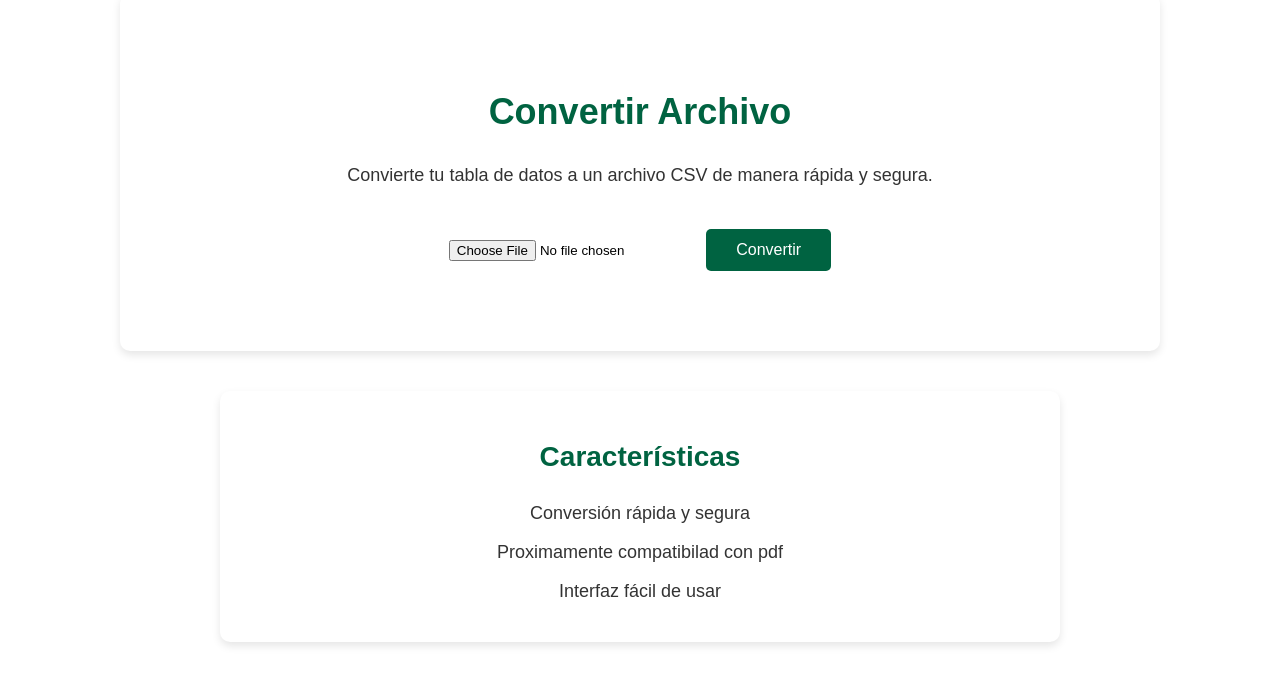
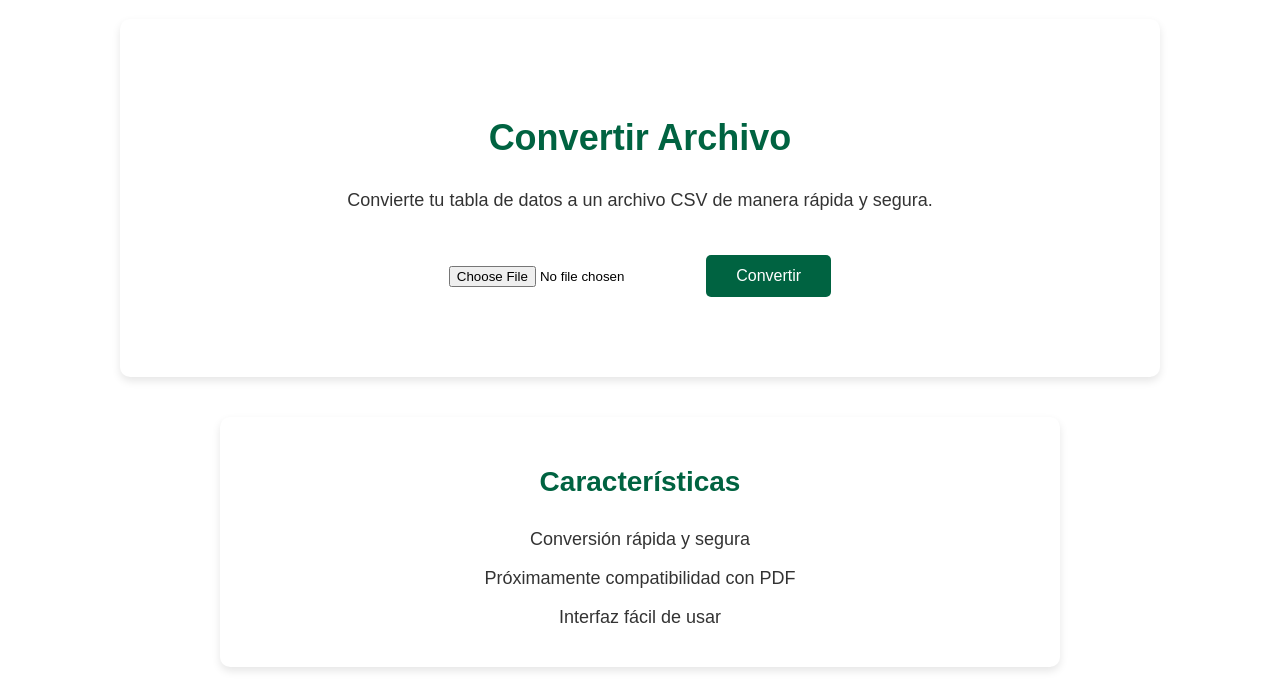
Before and after one commit to SkilletGD/PythonConvertidor, a Flask app: page / in a window 1280 px wide. Shown: the part 270-949 px from the top of the page. Run offline with Flask 3, Linux system fonts and the light colour scheme.

Commit message:
index.html

```diff
--- a/templates/index.html
+++ b/templates/index.html
@@ -1,13 +1,13 @@
-<!-- Definimos el tipo de documento y el lenguaje -->
+<!-- Definimos el tipo de documento y el idioma -->
 <!DOCTYPE html>
-<html lang="es">
+<html lang="es">https://github.com/SkilletGD/PythonConvertidor/blob/main/templates/index.html
 <head>
-    <!-- Definimos el conjunto de caracteres y la ventana de visualizacion -->
+    <!-- Definimos el conjunto de caracteres y la ventana de visualización -->
     <meta charset="UTF-8">
     <meta name="viewport" content="width=device-width, initial-scale=1.0">
-    <!-- Definimos el titulo de la pagina -->
+    <!-- Definimos el título de la página -->
     <title>Convertir Archivos - UAEMex</title>
-    <!-- Enlazamos el archivo de estilos css -->
+    <!-- Enlazamos el archivo de estilos CSS -->
     <link rel="stylesheet" href="{{ url_for('static', filename='styles.css') }}">
 </head>
 <body>
@@ -21,12 +21,12 @@
                 <a href="https://www.facebook.com/RVEcatepec" target="_blank">
                     <img src="https://cdn-icons-png.flaticon.com/512/733/733547.png" alt="Facebook" class="icon">
                 </a>
-                <a href="https://www.youtube.com/@labrvuaemexecatepec1974" target="_blank">
+                <a href="https://www.youtube.com/uaemex" target="_blank">
                     <img src="https://cdn-icons-png.flaticon.com/512/733/733646.png" alt="YouTube" class="icon">
                 </a>
-                <a href="mailto:dante143625@gmail.com">
+                <a href="mailto:jjamadorr@uaemex.mx">
                     <img src="https://cdn-icons-png.flaticon.com/512/281/281769.png" alt="Email" class="icon">
-                    dante143625@gmail.com
+                    jjamadorr@uaemex.mx
                 </a>
             </div>
         </div>
@@ -45,7 +45,7 @@
     </header>
     <!-- Definimos el contenido principal de la página -->
     <main>
-        <!-- Definimos la sección de cont -->
+        <!-- Definimos la sección de contenido -->
         <section class="cont">
             <!-- Definimos el título y el texto de la sección -->
             <h1>Convertir Archivo</h1>
@@ -55,7 +55,7 @@
                 <input type="file" name="file" id="file-input" class="form-control">
                 <button type="submit" class="btn">Convertir</button>
             </form>
-            <!-- Mostramos un mensaje de e o error -->
+            <!-- Mostramos un mensaje de éxito o error -->
             {% if mensaje %}
                 <div class="alert alert-{{ categoria }}">
                     {{ mensaje }}
@@ -63,7 +63,7 @@
             {% endif %}
             {% if descargar %}
                 <p>{{ mensaje }}</p>
-                <!-- Despues de dar click en descargar la pagna regresara al principio -->
+                <!-- Después de dar click en descargar, la página regresará al principio -->
                 <a href="{{ url_for('descargar', archivo=archivo) }}" class="btn" style="text-decoration: none;" onclick="setTimeout(function(){ window.location.href = '/'; }, 1000);">
                     Descargar archivo convertido
                 </a>
@@ -74,7 +74,7 @@
             <h2>Características</h2>
             <ul>
                 <li>Conversión rápida y segura</li>
-                <li>Proximamente compatibilad con pdf</li>
+                <li>Próximamente compatibilidad con PDF</li>
                 <li>Interfaz fácil de usar</li>
             </ul>
         </section>
@@ -87,7 +87,7 @@
                 <a href="#">Términos de Uso</a>
                 <a href="#">Contacto</a>
             </div>
-            <p>&copy; 2024 Sala de Realidad Virtual C.U. UAEM Ecatepec. Todos los derechos reservados.</p>
+            <p>&copy; 2024 Laboratorio de Realidad Virtual C.U. UAEM Ecatepec. Todos los derechos reservados.</p>
         </div>
     </footer>
 </body>
```
